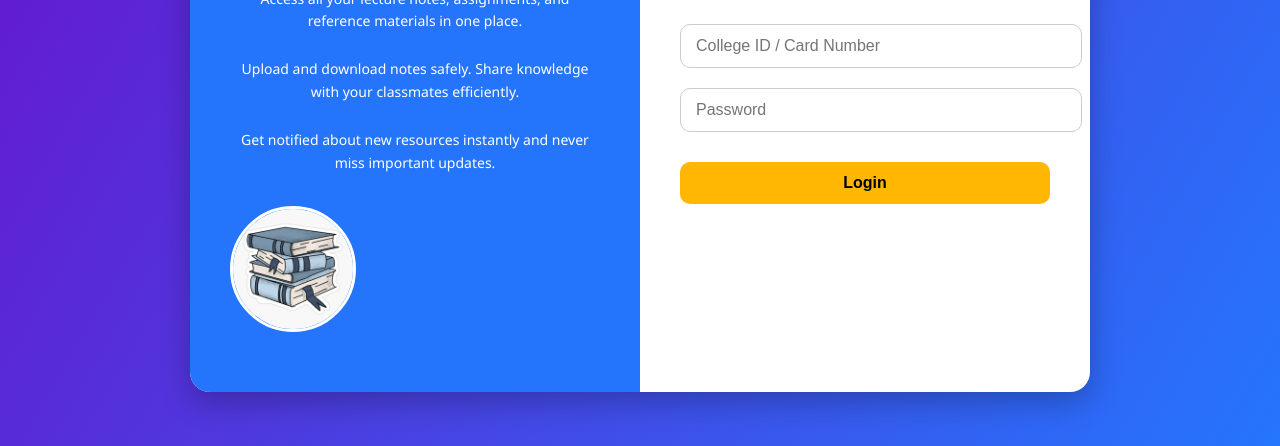
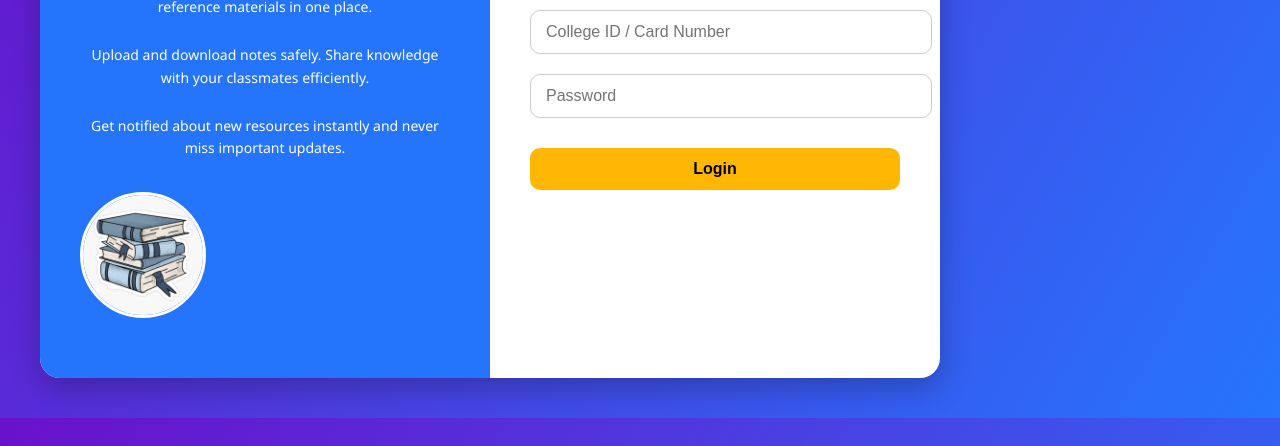
Before and after one commit to Mrudula-Baraskar/Noteswebsite, a plain HTML site: page login.html in a window 1280 px wide. Shown: the part 354-800 px from the top of the page. Drawn offline with Linux system fonts and the light colour scheme.

Commit message:
changes in login page

```diff
--- a/login_page.css
+++ b/login_page.css
@@ -1,21 +1,19 @@
-   header{
+   /* --- Body & Animated Background --- */
+        header{
       color: black;
       padding: 10px;
       font-size: 25px;
       font-weight: bold;
     }
-
-body {
-          margin: 0;
+     body {
+          margin: 40px;
           font-family: 'Segoe UI', Tahoma, Geneva, Verdana, sans-serif;
-          height: 100vh;
-          overflow: hidden;
-          display: flex;
-          justify-content: center;
-          align-items: center;
           background: linear-gradient(120deg, #6a11cb, #2575fc);
+          overflow-x: hidden;
           position: relative;
+          color: #fff;
         }
+   /* --- Body & Animated Background --- */
 
 
 
```
